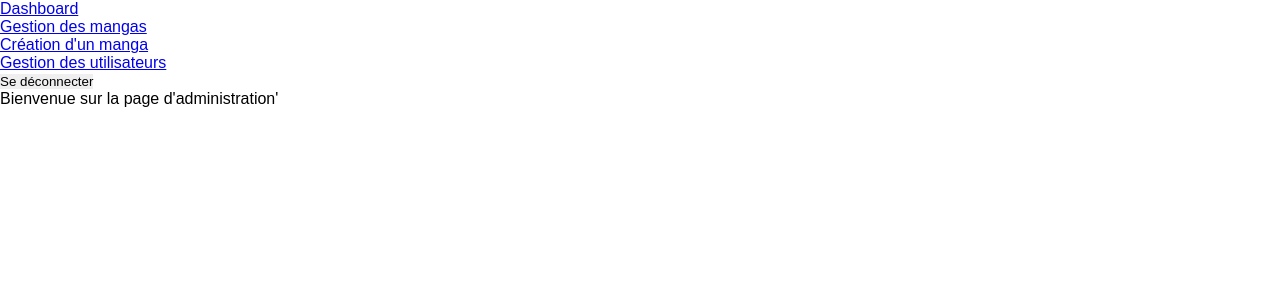
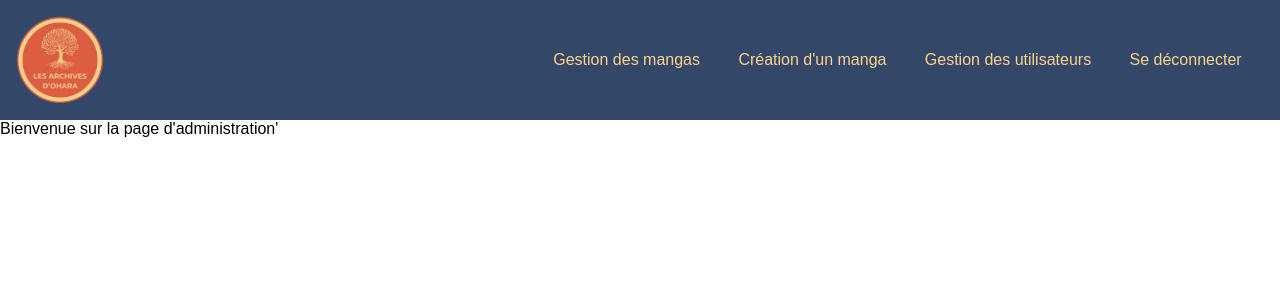
Before and after one commit to MEtourneaud/projet_react, a React (Create React App) app: page /admin in a window 1280 px wide. Shown: the top 300 px of the page. Built offline with nearby package versions, Linux system fonts and the light colour scheme; sample sign-in values are in the browser's storage.

Commit message:
WIP css admin

```diff
--- a/src/components/admin/HeaderAdmin.jsx
+++ b/src/components/admin/HeaderAdmin.jsx
@@ -1,34 +1,58 @@
+import { useEffect, useState } from "react"
 import { Link, useNavigate } from "react-router-dom"
+import "./HeaderAdmin.scss"
 
 const HeaderAdmin = () => {
   const navigate = useNavigate()
+  const [isAuthenticated, setIsAuthenticated] = useState(localStorage.getItem("jwt") !== null)
+  const [menuOpen, setMenuOpen] = useState(false)
 
   const handleLogout = () => {
+    console.log("Déconnexion effectuée") // Vérifiez dans la console si ce message est affiché
     //Je sors le token du local storage
     localStorage.removeItem("jwt")
+    setIsAuthenticated(false)
+  }
 
-    //Je redirige l'utilisateur vers la page de connexion
-    navigate("/login")
+  useEffect(() => {
+    if (!isAuthenticated && !window.location.pathname.includes("/users/sign_up")) {
+      navigate("/users/sign_in")
+    }
+  }, [isAuthenticated, navigate])
+
+  const toggleMenu = () => {
+    setMenuOpen(!menuOpen)
   }
 
   return (
+    <header className="headerAdmin">
       <nav>
-      <ul>
-        <li>
-          <Link to="/admin">Dashboard</Link>
+        <div className="menu-icon" onClick={toggleMenu}>
+          <div className={`bar ${menuOpen ? "open" : ""}`}></div>
+          <div className={`bar ${menuOpen ? "open" : ""}`}></div>
+          <div className={`bar ${menuOpen ? "open" : ""}`}></div>
+        </div>
+        <ul className={`ulNavAdmin ${menuOpen ? "open" : ""}`}>
+          <li className="liLogoAdmin">
+            <Link to="/admin">
+              <img className="logoAdmin" src="/assets/images/logo.png" alt="logo"></img>
+            </Link>
           </li>
-        <li>
+          <li className="liNavAdmin">
             <Link to="/admin/mangas">Gestion des mangas</Link>
           </li>
-        <li>
+          <li className="liNavAdmin">
             <Link to="/admin/mangas/create">Création d'un manga</Link>
           </li>
-        <li>
+          <li className="liNavAdmin">
             <Link to="/admin/users">Gestion des utilisateurs</Link>
           </li>
+          <li className="liNavAdmin">
+            <Link onClick={handleLogout}>Se déconnecter</Link>
+          </li>
         </ul>
-      <button onClick={handleLogout}>Se déconnecter</button>
       </nav>
+    </header>
   )
 }
 
--- /dev/null
+++ b/src/components/admin/HeaderAdmin.scss
@@ -0,0 +1,83 @@
+.headerAdmin {
+    margin: 0;
+    border: 0;
+    padding: 0;
+    width: 100%;
+    top: 0;
+    left: 0;
+    right: 0;
+  }
+
+  .menu-icon {
+    display: none;
+    flex-direction: column;
+    cursor: pointer;
+  }
+
+  .bar {
+    width: 25px;
+    height: 3px;
+    background-color: #FFD38C;
+    margin: 6px 0;
+    transition: 0.4s;
+  }
+
+.ulNavAdmin {
+    background-color: #334768;
+    display: flex;
+    align-items: center;
+    justify-content: flex-end;
+  }
+
+.liLogoAdmin {
+    margin-right: auto;
+    height: 15vh;
+    width: 15vh;
+}
+
+  .logoAdmin {
+    height: 100%;
+    width: 100%;
+  }
+
+  .liNavAdmin {
+    margin-right: 3%;
+  }
+
+  .liNavAdmin a {
+    text-decoration: none;
+    color: #FFD38C;
+  }
+
+  @media only screen and (max-width: 768px) {
+  .menu-icon {
+    display: flex;
+    background-color: #334768;
+  }
+
+  .ulNavAdmin {
+    flex-direction: column;
+    align-items: flex-start;
+    position: absolute;
+    top: 65px;
+    left: 0;
+    width: 100%;
+    background-color: #334768;
+    overflow: hidden;
+    max-height: 0;
+    transition: max-height 0.3s ease-in-out;
+
+    &.open {
+      max-height: 300px;
+    }
+  }
+
+  .liNavAdmin {
+    margin-right: 0;
+    margin-bottom: 8px;
+  }
+
+  .liLogoAdmin {
+    margin-right: auto; // Le logo reste à droite, il ne bouge pas
+  }
+}
--- a/src/pages/admin/adminManga/AdminMangaCreate.jsx
+++ b/src/pages/admin/adminManga/AdminMangaCreate.jsx
@@ -67,10 +67,11 @@ const AdminMangaCreate = () => {
   }
 
   return (
-    <>
+    <section className="adminManga">
       <HeaderAdmin />
       {message && <p>{message}</p>}
-      <form onSubmit={handleCreateManga}>
+      <div className="adminContainer">
+        <form className="adminForm" onSubmit={handleCreateManga}>
           <div>
             <label>
               Titre
@@ -86,7 +87,7 @@ const AdminMangaCreate = () => {
           <div>
             <label>
               Synopsis
-            <input type="text" name="synopsis" />
+              <textarea type="text" name="content" />
             </label>
           </div>
           <div>
@@ -111,7 +112,8 @@ const AdminMangaCreate = () => {
 
           <input type="submit" />
         </form>
-    </>
+      </div>
+    </section>
   )
 }
 
--- a/src/pages/admin/adminManga/AdminMangaUpdate.jsx
+++ b/src/pages/admin/adminManga/AdminMangaUpdate.jsx
@@ -1,7 +1,8 @@
 import { useParams } from "react-router-dom"
-import HeaderAdmin from "../../../components/admin/HeaderAdmin"
 import { useVerifyIfUserIsLogged } from "../../../utils/security-utils"
 import { useEffect, useState } from "react"
+import HeaderAdmin from "../../../components/admin/HeaderAdmin"
+import "./AdminMangaUpdate.scss"
 
 const AdminMangaUpdate = () => {
   useVerifyIfUserIsLogged()
@@ -57,11 +58,12 @@ const AdminMangaUpdate = () => {
   }
 
   return (
-    <>
+    <section className="adminManga">
       <HeaderAdmin />
       {message && <p>{message}</p>}
       {manga && (
-        <form onSubmit={handleUpdateteManga}>
+        <div className="adminContainer">
+          <form className="adminForm" onSubmit={handleUpdateteManga}>
             <div>
               <label>
                 Titre
@@ -77,7 +79,7 @@ const AdminMangaUpdate = () => {
             <div>
               <label>
                 Synopsis
-              <input type="text" name="synopsis" defaultValue={manga.synopsis} />
+                <textarea type="text" name="content" defaultValue={manga.synopsis} />
               </label>
             </div>
             <div>
@@ -102,8 +104,9 @@ const AdminMangaUpdate = () => {
 
             <input type="submit" />
           </form>
+        </div>
       )}
-    </>
+    </section>
   )
 }
 
--- /dev/null
+++ b/src/pages/admin/adminManga/AdminMangaUpdate.scss
@@ -0,0 +1,58 @@
+* {
+    margin: 0;
+    padding: 0;
+    border: 0;
+}
+
+.adminManga{
+    background-color: #3c5891;
+}
+
+.adminContainer {
+    display: flex;
+    flex-direction: column;
+    align-items: center;
+    justify-content: space-around; /* Ajustez l'espacement entre le haut et le bas */
+    height: 100vh;
+  }
+
+.adminForm {
+    background-color: #fff;
+    padding: 20px;
+    box-shadow: 0 0 10px rgba(0, 0, 0, 0.1);
+    border-radius: 8px;
+    width: 300px;
+}
+
+.adminForm textarea {
+    width: 100%;
+    padding: 10px;
+    margin-top: 5px;
+    margin-bottom: 15px;
+    box-sizing: border-box;
+    border: 1px solid #ccc;
+    border-radius: 4px;
+}
+
+.adminForm label {
+    display: block;
+    margin-top: 10px;
+    font-size: 14px;
+    color: black;
+}
+
+.adminForm input {
+    width: 100%;
+    padding: 10px;
+    margin-top: 5px;
+    margin-bottom: 15px;
+    box-sizing: border-box;
+    border: 1px solid #ccc;
+    border-radius: 4px;
+}
+
+.adminForm input[type="submit"] {
+    background-color: #dd5d42;
+    color: #fff;
+    cursor: pointer;
+}
--- a/src/pages/guest/mangaDetailsPage/MangaDetailsPage.jsx
+++ b/src/pages/guest/mangaDetailsPage/MangaDetailsPage.jsx
@@ -10,6 +10,7 @@ const MangaDetailsPage = () => {
   const [manga, setManga] = useState(null)
   const [reviews, setReviews] = useState(null)
   const [averageRating, setAverageRating] = useState(0) // Ajout de l'état pour la moyenne des notes
+  const [editingReview, setEditingReview] = useState(null)
   const token = localStorage.getItem("jwt")
 
   useEffect(() => {
@@ -89,6 +90,16 @@ const MangaDetailsPage = () => {
     }
   }
 
+  // Fonction pour démarrer la modification d'un commentaire
+  const startEditing = (review) => {
+    setEditingReview(review)
+  }
+
+  // Fonction pour arrêter la modification
+  const stopEditing = () => {
+    setEditingReview(null)
+  }
+
   return (
     <>
       <Header />
@@ -125,6 +136,9 @@ const MangaDetailsPage = () => {
                           <p>Utilisateur : {review.User.username}</p>
                           <p>Note : {review.rating}</p>
                           <p>Commentaire : {review.content}</p>
+                          <Link className="editButton" onClick={() => startEditing(review)}>
+                            Modifier
+                          </Link>
                         </article>
                       ))}
                   </div>
--- a/src/pages/guest/mangaDetailsPage/MangaDetailsPage.scss
+++ b/src/pages/guest/mangaDetailsPage/MangaDetailsPage.scss
@@ -38,6 +38,17 @@ h4{
     flex-wrap: wrap;
     justify-content: flex-end; /* Ajustez cela selon vos besoins */
     gap: 150px;
+}
+
+.editButton {
+  display: block;
+  margin-top: 10px;
+  text-decoration: none;
+  font-weight: bold;
+
+  &:hover {
+    text-decoration: underline;
+  }
 }
 
 .reviewContent {
```
Lines whose indentation alone changed are shown as unchanged.
